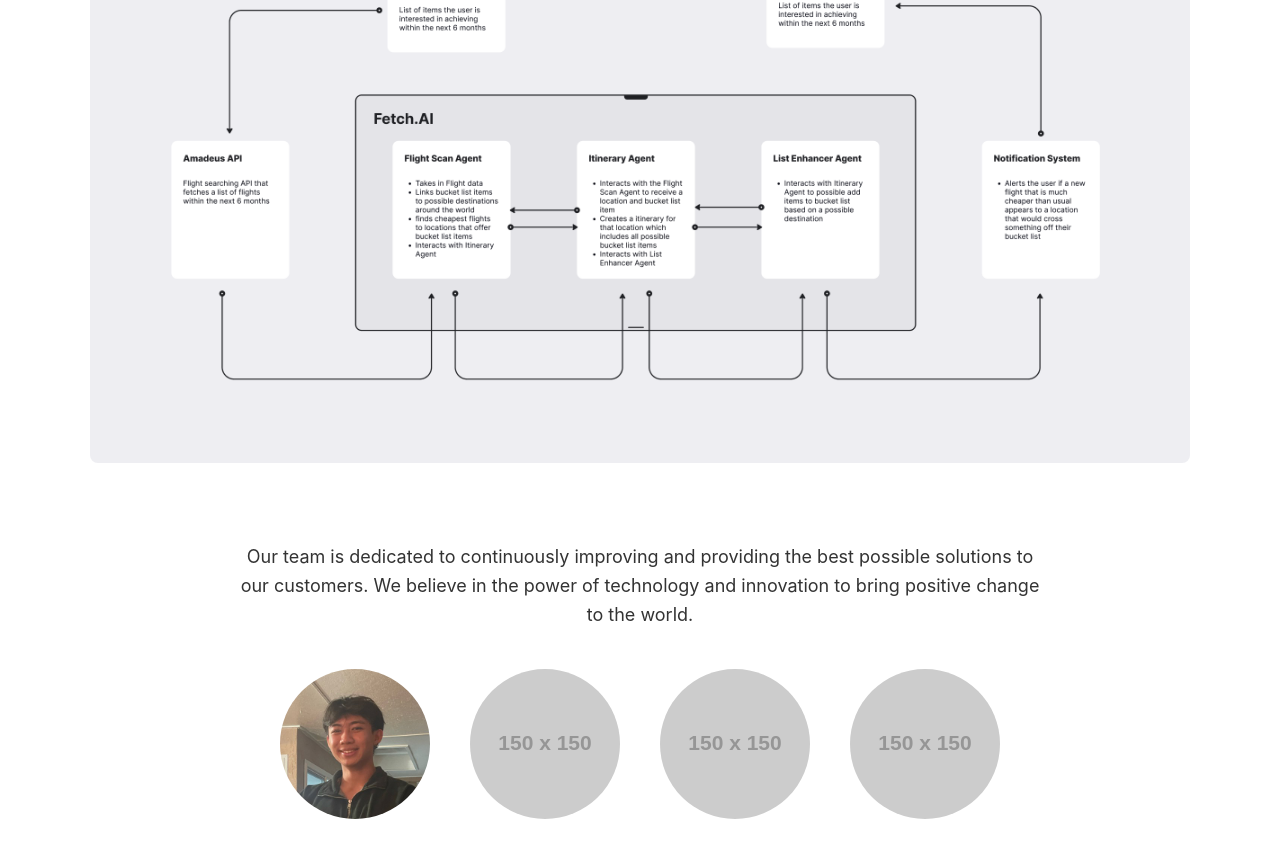
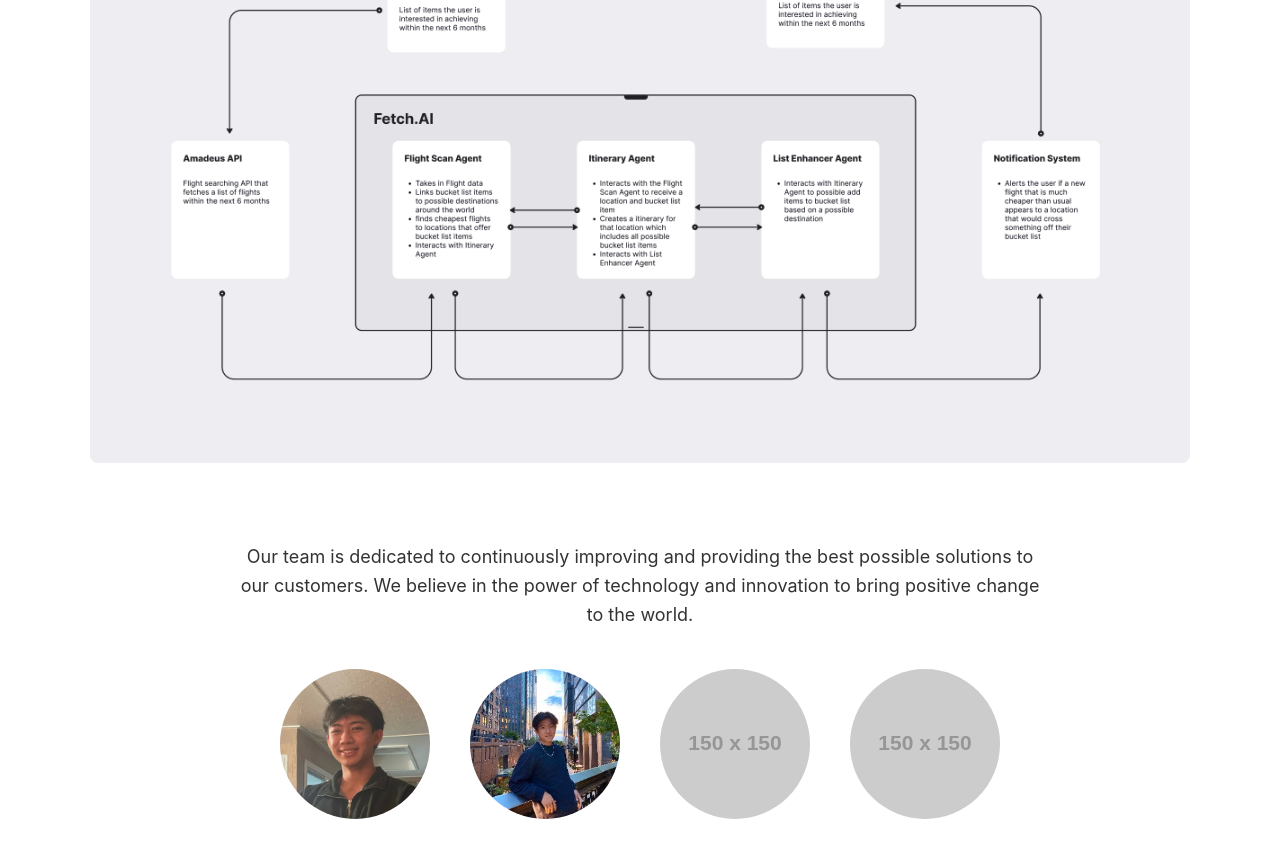
Before and after one commit to Uhhbay/BucketList-AI, a React (Create React App) app in the folder frontend/: page /about in a window 1280 px wide. Shown: the part 725-1582 px from the top of the page. Built offline with nearby package versions, Linux system fonts and the light colour scheme; no server answers.

Commit message:
my about

```diff
--- a/frontend/src/pages/About/About.jsx
+++ b/frontend/src/pages/About/About.jsx
@@ -2,6 +2,7 @@ import React, { useState } from 'react';
 import './About.css';
 import Flowchart from '../../assets/Flowchart.png'
 import johnPic from '../../assets/JohnVu.jpeg'
+import AndrewPic from '../../assets/Andrew_Ho.jpeg'
 
 
 export default function About() {
@@ -27,7 +28,7 @@ export default function About() {
                     <img src={ johnPic } alt="Circle 1" />
                 </div>
                 <div className="circle">
-                    <img src="https://via.placeholder.com/150" alt="Circle 2" />
+                    <img src={ AndrewPic } alt="Circle 2" />
                 </div>
                 <div className="circle">
                     <img src="https://via.placeholder.com/150" alt="Circle 3" />
```
Also changed, not shown: frontend/src/assets/Andrew_Ho.jpeg (added).
